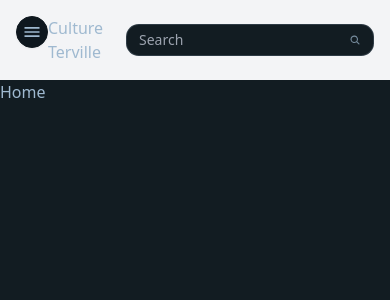
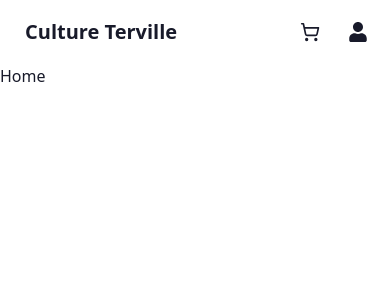
Before and after one commit to marjoriesiad/culture-terville, a Next.js app: page / in a window 390 px wide. Shown: the top 300 px of the page. Built offline with nearby package versions, Linux system fonts and the light colour scheme.

Commit message:
:recycle::lipstick: remake navbar mobile

```diff
--- a/src/app/layout.tsx
+++ b/src/app/layout.tsx
@@ -24,7 +24,7 @@ export default function RootLayout({
   children: React.ReactNode;
 }>) {
   return (
-    <html lang="fr" data-theme="business">
+    <html lang="fr" data-theme="corporate">
       <body
         className={`${geistSans.variable} ${geistMono.variable} antialiased`}
       >
--- a/src/components/Navbar.tsx
+++ b/src/components/Navbar.tsx
@@ -1,18 +1,69 @@
+'use client'
+import { useState } from "react";
 import HamburgerButton from "./ui/HamburgerButton";
 import SearchBar from "./ui/SearchBar";
+import { LuShoppingCart } from "react-icons/lu";
+import { FaUser } from "react-icons/fa";
 
 const Navbar = () => {
+  const [isLogginedIn, setIsLogginedIn] = useState(true);
+  const [isAdmin, setIsAdmin] = useState(true);
   return (
-    <div className='flex items-center justify-between p-4 bg-gray-100'>
-        <div className='flex'>
-            <HamburgerButton />
-            <h1>Culture Terville</h1>
+    <div className="navbar bg-base-100">
+      <div className="flex-1">
+        <a href="/" className="btn btn-ghost text-xl">Culture Terville</a>
+      </div>
+      <div className="flex-none">
+        <div className="dropdown dropdown-end">
+          <div tabIndex={0} role="button" className="btn btn-ghost btn-circle">
+            <LuShoppingCart className="text-xl" />
+          </div>
+          <div tabIndex={0} className="card card-compact dropdown-content bg-base-100 z-[1] mt-3 w-52 shadow">
+            <div className="card-body">
+              <p className="text-sm">Votre panier est vide</p>
+              <div className="card-actions">
+                <button className="btn btn-primary btn-block">Voir le panier</button>
+              </div>
+            </div>
+          </div>
+        </div>
+        <div className="dropdown dropdown-end">
+          <div tabIndex={0} role="button" className="btn btn-ghost btn-circle">
+            <FaUser className="text-xl" />
+          </div>
+          <ul tabIndex={0} className="menu menu-sm dropdown-content bg-base-100 rounded-box z-[1] mt-3 w-52 p-2 shadow">
+            {isLogginedIn ? (
+              <>
+                <li>
+                  <a href="#" className="menu-title">Mon compte</a>
+                </li>
+                <li>
+                  <a href="#" className="menu-title">Mes commandes</a>
+                </li>
+                {isAdmin && (
+                  <li>
+                    <a href="#" className="menu-title">Administration</a>
+                  </li>
+                )}
+                <li>
+                  <a href="#" className="menu-title">Déconnexion</a>
+                </li>
+              </>
+            ) : (
+              <>
+                <li>
+                  <a href="#" className="menu-title">Connexion</a>
+                </li>
+                <li>
+                  <a href="#" className="menu-title">Inscription</a>
+                </li>
+              </>
+            )}
+          </ul>
+        </div>
+      </div>
+    </div>
 
-        </div>
-        <div>
-            <SearchBar />
-        </div>
-    </div>
   )
 }
 
```
